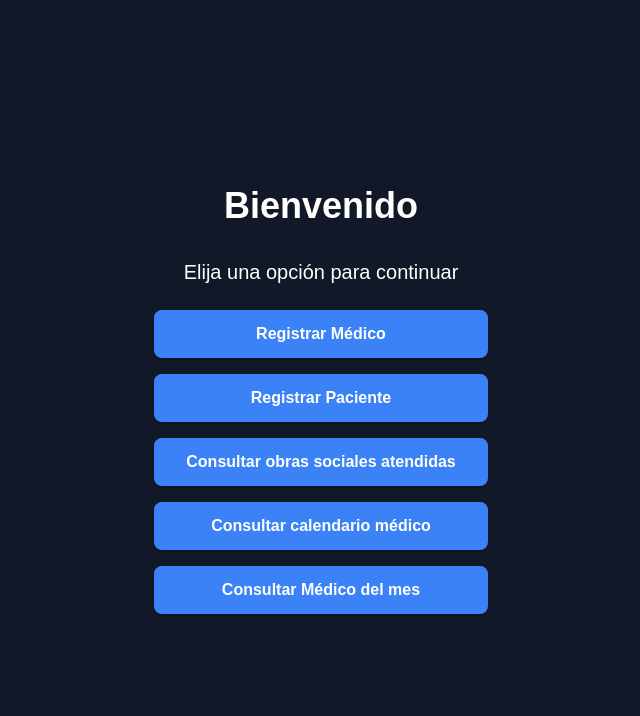
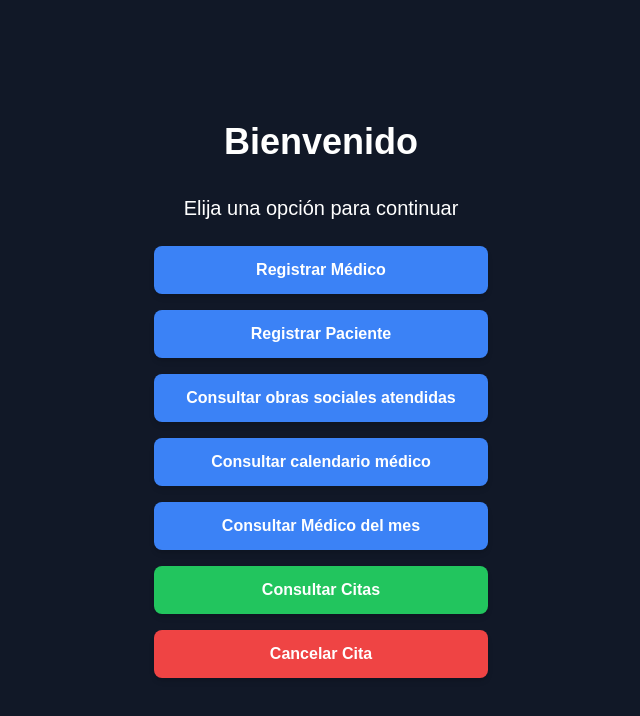
Before and after one commit to ilzmatias/proyecto-aps, a Next.js app: page / in a window 1280 px wide. Shown: the top 716 px of the page, without its empty margins (319-959 px from the left). Built offline with nearby package versions, Linux system fonts and the light colour scheme.

Commit message:
update page.tsx
Actualización del home

```diff
--- a/app/page.tsx
+++ b/app/page.tsx
@@ -31,6 +31,16 @@ export default function Home() {
               Consultar Médico del mes
           </Link>
         </li>
+        <li>
+          <Link href="/consultar-citas" className="block bg-green-500 hover:bg-green-600 text-white font-semibold py-3 px-8 rounded-lg shadow-md text-center transition-all duration-300">
+            Consultar Citas
+          </Link>
+        </li>
+        <li>
+          <Link href="/cancelar-cita" className="block bg-red-500 hover:bg-red-600 text-white font-semibold py-3 px-8 rounded-lg shadow-md text-center transition-all duration-300">
+            Cancelar Cita
+          </Link>
+        </li>
       </ul>
     </div>
   );
```
